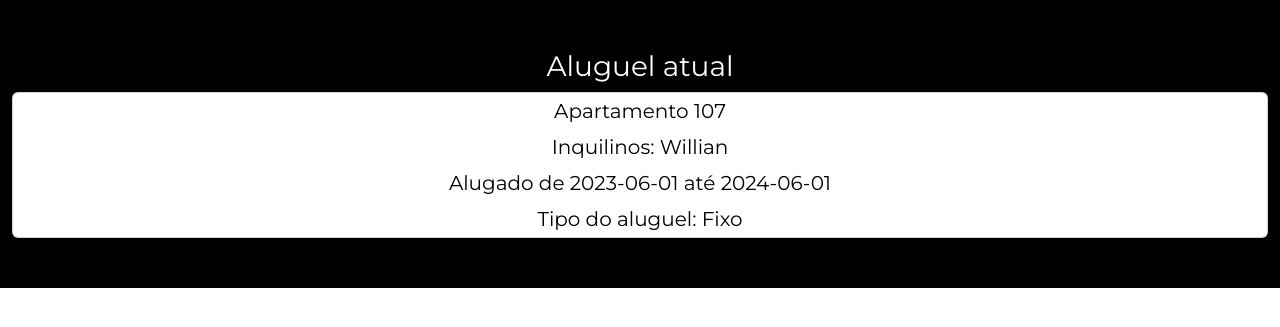
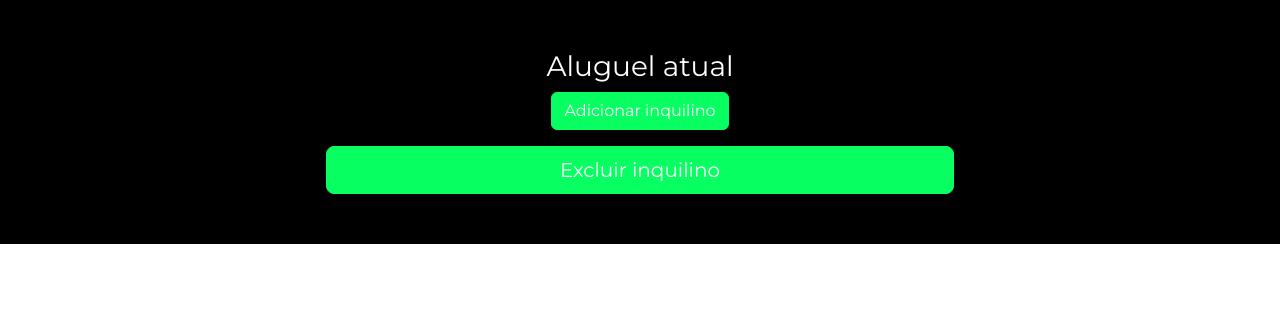
Before and after one commit to sistemasaquarema/sistemapredio2024, a PHP site: page /ver_alugueis.php in a window 1280 px wide. Shown: the part 66-393 px from the top of the page. Run offline with PHP 8.4, Linux system fonts and the light colour scheme; a user stored in the database is signed in; data comes from the database, SQL or seed files in the repository.

Commit message:
açao de exclusao de inquilino

```diff
--- a/acoes/excluir_aluguel.php
+++ b/acoes/excluir_aluguel.php
@@ -10,7 +10,7 @@
         $id = $_POST['id'];
 
         // INSTRUÇÃO SQL
-        $sql = "DELETE FROM aluguel WHERE id = '$id'";
+        $sql = "UPDATE aluguel SET 'status' = 0  WHERE id = '$id'";
 
         // EXECUTAR INSTRUCAO SQL E VERIFICAR SUCESSO
         if(mysqli_query($con, $sql)) {
--- a/ver_alugueis.php
+++ b/ver_alugueis.php
@@ -54,7 +54,7 @@
 
 			$ap = $_SESSION['apartamento'];
 
-			$sql = "SELECT * FROM aluguel where DATE(data_fim_aluguel) >= DATE(NOW()) AND apartamento = $ap";
+			$sql = "SELECT * FROM aluguel where DATE(data_fim_aluguel) >= DATE(NOW()) AND apartamento = $ap AND 'status' = 1";
 			$resultado = mysqli_query($con, $sql);
 
 			// Iterar sobre os resultados e criar um card para cada aluguel
@@ -68,12 +68,24 @@
 					echo '</div>';
 				}
 			}else {
-				echo "A query não retornou nenhum resultado.";
+				echo '<p><a class="btn btn-primary" href="formulario_aluguel.php">Adicionar inquilino</a></p>';
 			}
 			// Fechar a conexão com o banco de dados
 			mysqli_close($con);
 		?>
   	</div>
+	<form action="acoes/excluir_aluguel.php" method="POST">
+		<?php
+		if (mysqli_num_rows($resultado) > 0) {
+			foreach ($resultado as $aluguel) {
+				echo '<input type="hidden" id="id" name="id" value="' . $aluguel['id']  . '">';
+			}
+		}
+		?>
+	  <button class="w-50 btn btn-primary btn-lg" type="submit" name="bt_excluiinq">
+      Excluir inquilino
+      </button>
+	</form>
 </div>
 
 </body>
```
